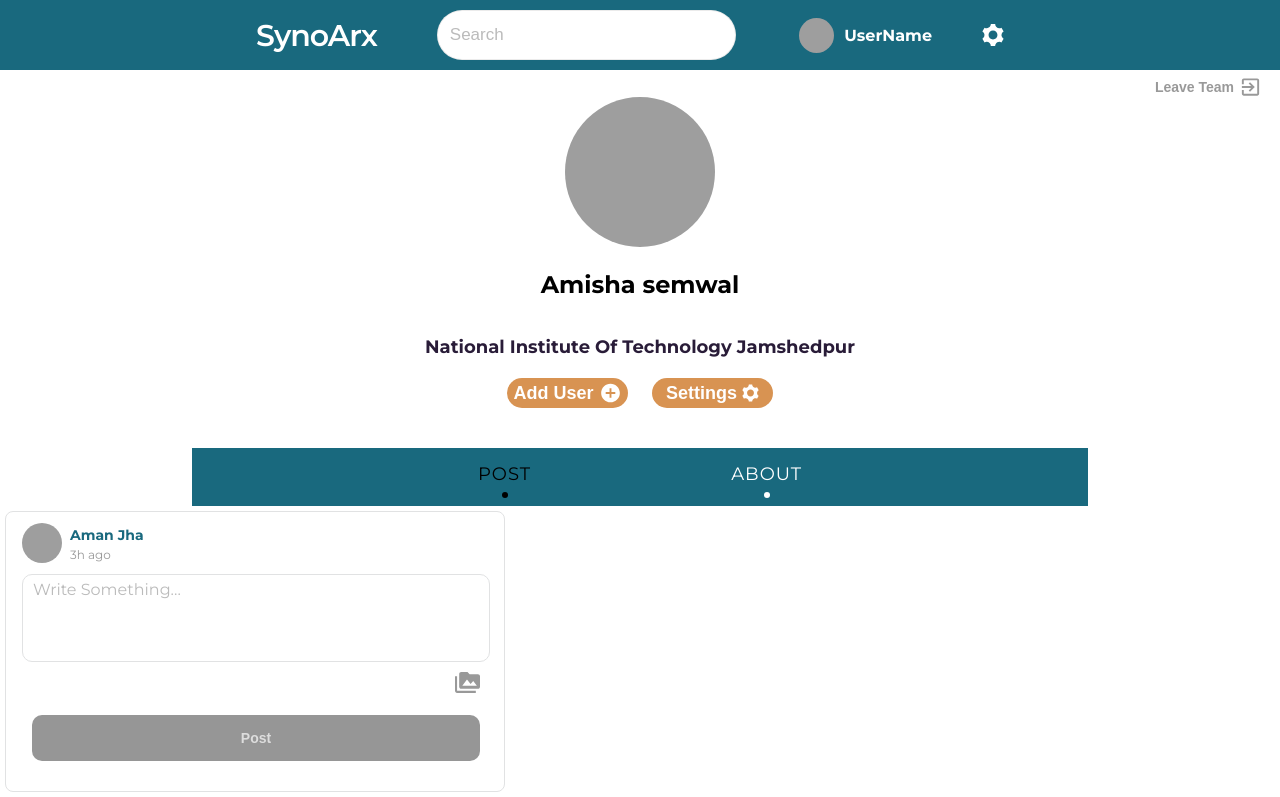
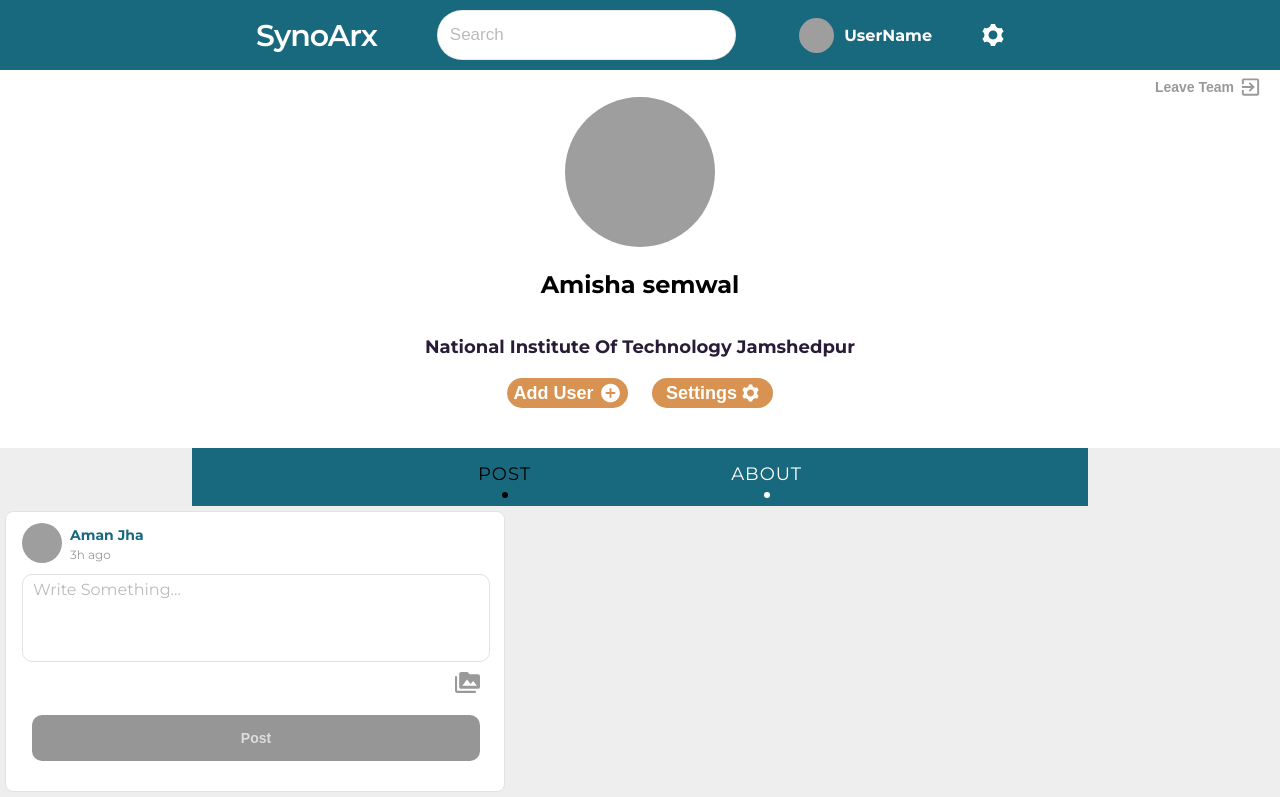
Before and after one commit to amanjha21/project-webapp, a React (Create React App) app in the folder frontend/: page / in a window 1280 px wide. Shown: the top 797 px of the page. Built offline with nearby package versions, Linux system fonts and the light colour scheme; grey boxes are pictures that could not be loaded.

Commit message:
added new css variables

```diff
--- a/frontend/src/index.css
+++ b/frontend/src/index.css
@@ -34,7 +34,7 @@
   --clickable-font-color: #444;
   --default-font-family: "Montserrat", sans-serif;
   --selected-bgcolor: #ccc;
-  --hover-bgcolor: #f7f7f7;
+  --hover-bgcolor: #eee;
 }
 * {
   box-sizing: border-box;
@@ -44,6 +44,7 @@ body {
   font-family: "Montserrat", sans-serif;
   -webkit-font-smoothing: antialiased;
   -moz-osx-font-smoothing: grayscale;
+  background-color: #eee;
 }
 
 html {
```
